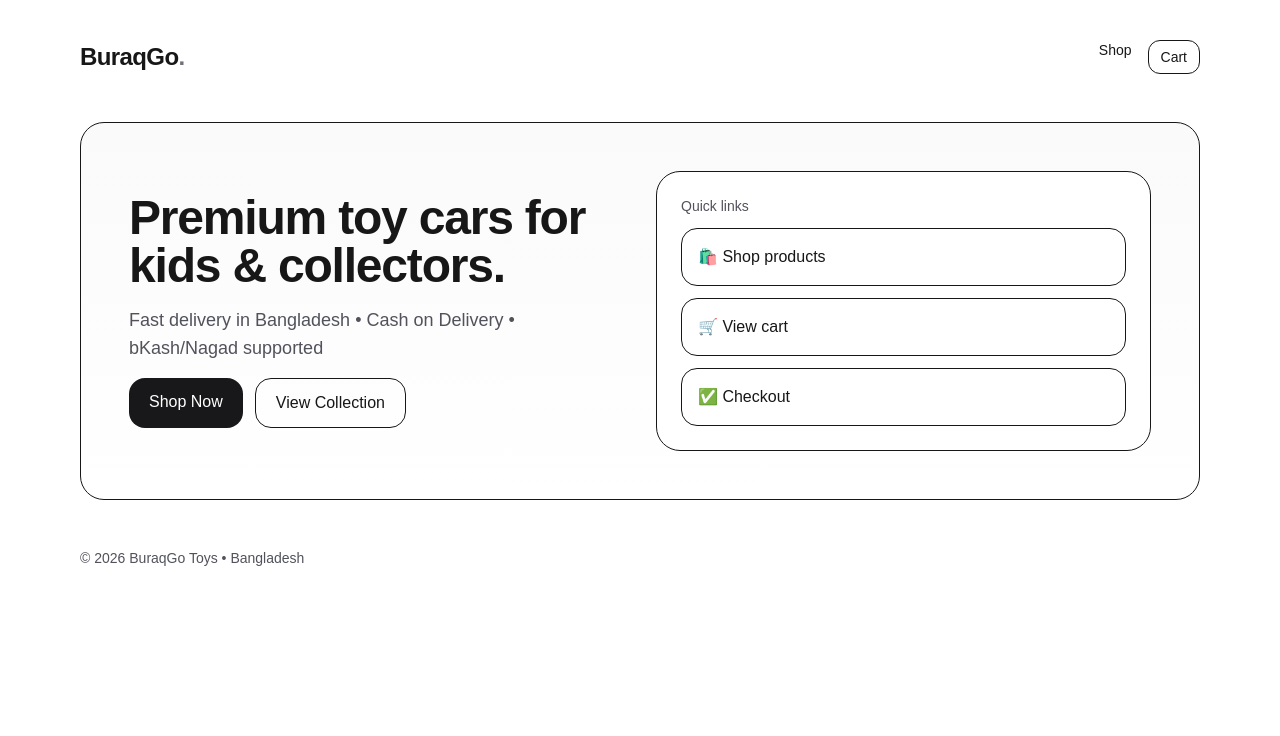
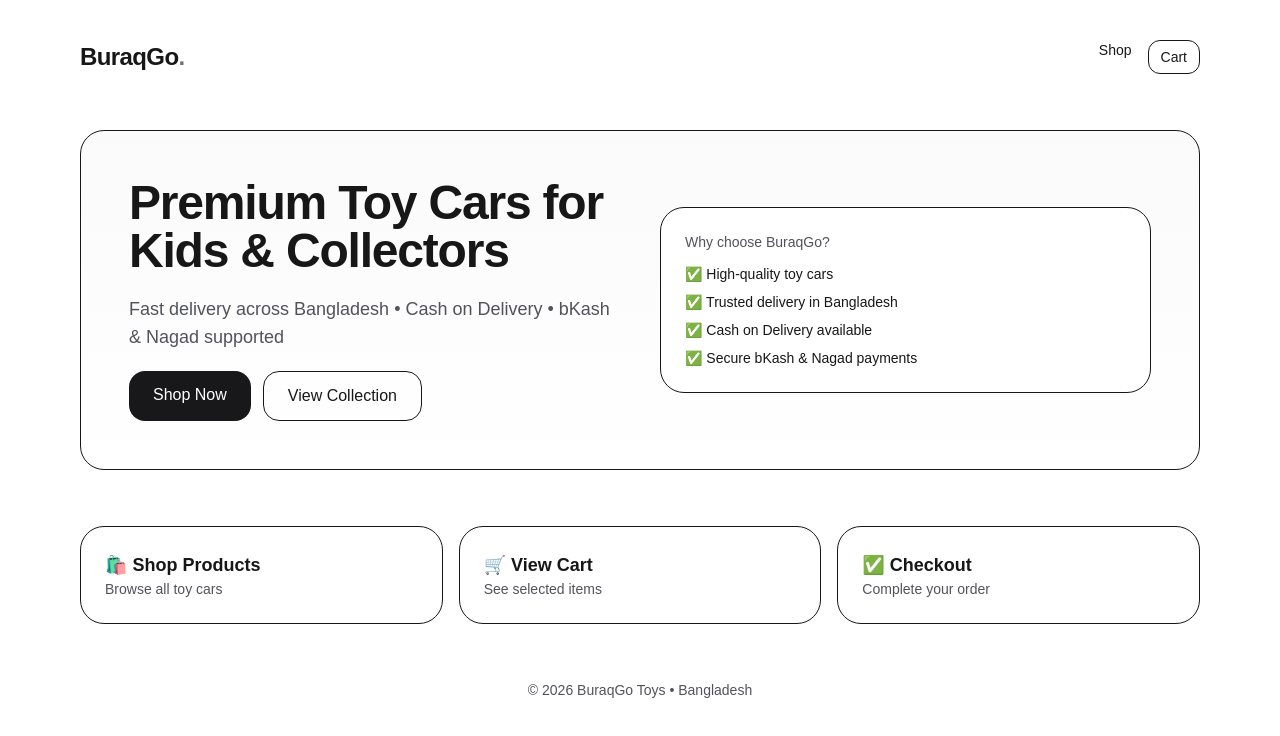
Before and after one commit to hmfahim0/buraqgo-store, a Next.js app: page / in a window 1280 px wide. Shown: the top 736 px of the page. Built offline with nearby package versions, Linux system fonts and the light colour scheme.

Commit message:
Improve homepage design

```diff
--- a/app/page.tsx
+++ b/app/page.tsx
@@ -2,62 +2,82 @@ import Link from "next/link";
 
 export default function Home() {
   return (
-    <main className="mx-auto max-w-6xl px-4 py-10 space-y-12">
+    <main className="mx-auto max-w-6xl px-4 py-10 space-y-14">
+      {/* HEADER */}
       <header className="flex items-center justify-between">
         <div className="text-2xl font-black tracking-tight">
           BuraqGo<span className="text-zinc-500">.</span>
         </div>
         <nav className="flex gap-4 text-sm">
           <Link className="hover:underline" href="/shop">Shop</Link>
-          <Link className="rounded-xl border px-3 py-1.5 hover:bg-zinc-50" href="/cart">
+          <Link
+            className="rounded-xl border px-3 py-1.5 hover:bg-zinc-50"
+            href="/cart"
+          >
             Cart
           </Link>
         </nav>
       </header>
 
+      {/* HERO SECTION */}
       <section className="rounded-3xl border bg-gradient-to-b from-zinc-50 to-white p-8 md:p-12">
-        <div className="grid gap-8 md:grid-cols-2 md:items-center">
-          <div className="space-y-4">
+        <div className="grid gap-10 md:grid-cols-2 md:items-center">
+          <div className="space-y-5">
             <h1 className="text-3xl md:text-5xl font-black tracking-tight">
-              Premium toy cars for kids & collectors.
+              Premium Toy Cars for Kids & Collectors
             </h1>
             <p className="text-zinc-600 md:text-lg">
-              Fast delivery in Bangladesh • Cash on Delivery • bKash/Nagad supported
+              Fast delivery across Bangladesh • Cash on Delivery • bKash & Nagad supported
             </p>
+
             <div className="flex gap-3">
               <Link
                 href="/shop"
-                className="rounded-2xl bg-zinc-900 px-5 py-3 text-white hover:bg-zinc-800"
+                className="rounded-2xl bg-zinc-900 px-6 py-3 text-white hover:bg-zinc-800"
               >
                 Shop Now
               </Link>
               <Link
                 href="/shop"
-                className="rounded-2xl border px-5 py-3 hover:bg-zinc-50"
+                className="rounded-2xl border px-6 py-3 hover:bg-zinc-50"
               >
                 View Collection
               </Link>
             </div>
           </div>
 
-          <div className="rounded-3xl border bg-white p-6">
-            <div className="text-sm text-zinc-600">Quick links</div>
-            <div className="mt-3 grid gap-3">
-              <Link className="rounded-2xl border p-4 hover:bg-zinc-50" href="/shop">
-                🛍️ Shop products
-              </Link>
-              <Link className="rounded-2xl border p-4 hover:bg-zinc-50" href="/cart">
-                🛒 View cart
-              </Link>
-              <Link className="rounded-2xl border p-4 hover:bg-zinc-50" href="/checkout">
-                ✅ Checkout
-              </Link>
-            </div>
+          <div className="rounded-3xl border bg-white p-6 space-y-3">
+            <div className="text-sm text-zinc-600">Why choose BuraqGo?</div>
+            <ul className="space-y-2 text-sm">
+              <li>✅ High-quality toy cars</li>
+              <li>✅ Trusted delivery in Bangladesh</li>
+              <li>✅ Cash on Delivery available</li>
+              <li>✅ Secure bKash & Nagad payments</li>
+            </ul>
           </div>
         </div>
       </section>
 
-      <footer className="text-sm text-zinc-600">
+      {/* QUICK LINKS */}
+      <section className="grid gap-4 md:grid-cols-3">
+        <Link href="/shop" className="rounded-3xl border p-6 hover:bg-zinc-50">
+          <div className="text-lg font-semibold">🛍️ Shop Products</div>
+          <p className="text-sm text-zinc-600">Browse all toy cars</p>
+        </Link>
+
+        <Link href="/cart" className="rounded-3xl border p-6 hover:bg-zinc-50">
+          <div className="text-lg font-semibold">🛒 View Cart</div>
+          <p className="text-sm text-zinc-600">See selected items</p>
+        </Link>
+
+        <Link href="/checkout" className="rounded-3xl border p-6 hover:bg-zinc-50">
+          <div className="text-lg font-semibold">✅ Checkout</div>
+          <p className="text-sm text-zinc-600">Complete your order</p>
+        </Link>
+      </section>
+
+      {/* FOOTER */}
+      <footer className="text-center text-sm text-zinc-600">
         © {new Date().getFullYear()} BuraqGo Toys • Bangladesh
       </footer>
     </main>
```
